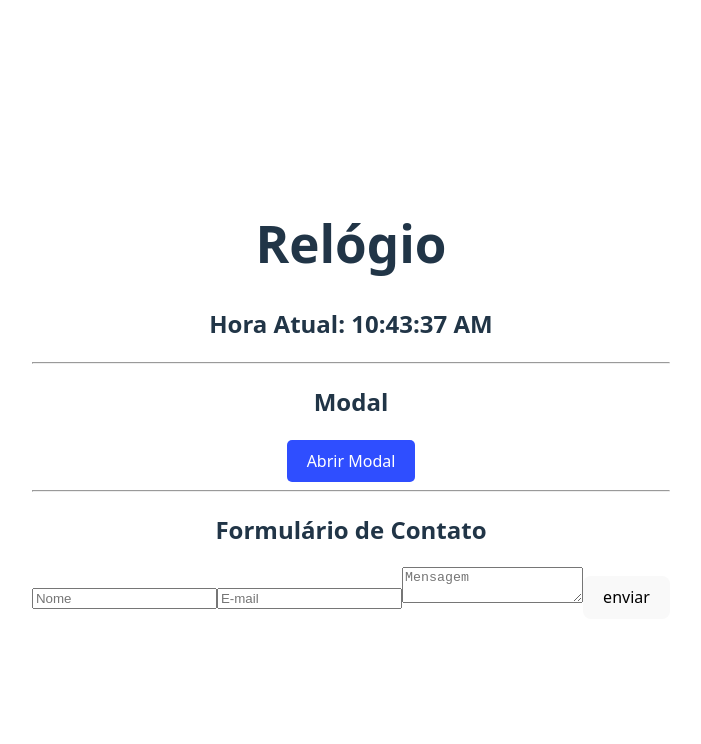
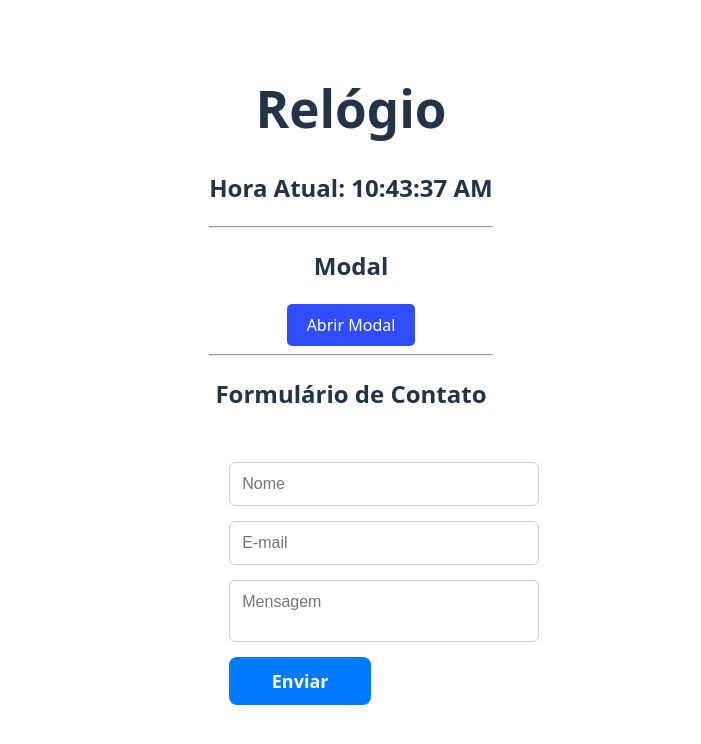
Before and after one commit to joelsonlins/avanti-innovation-class-2025, a React (Vite) app in the folder REACT/5_uicomponents/: page / in a window 1280 px wide. Shown: the top 744 px of the page, without its empty margins (289-990 px from the left). Built offline with nearby package versions, Linux system fonts and the light colour scheme.

Commit message:
React - Aula 29 - Desenvolvendo UI Components - Formulario de contato - Estilizacao CSS

```diff
--- a/REACT/5_uicomponents/src/components/ContactForm/ContactForm.jsx
+++ b/REACT/5_uicomponents/src/components/ContactForm/ContactForm.jsx
@@ -56,7 +56,7 @@ const ContactForm = () => {
        onChange={handleChange}
        required="true"
        />
-       <button type='submit' className={styles.button}>enviar</button>
+       <button type='submit' className={styles.button}>Enviar</button>
     </form>
   )
 }
--- a/REACT/5_uicomponents/src/components/ContactForm/ContactForm.module.css
+++ b/REACT/5_uicomponents/src/components/ContactForm/ContactForm.module.css
@@ -0,0 +1,47 @@
+.form{
+ width: 100%;
+ max-width: 400px;
+ margin: 30px auto;
+ padding: 20px;
+ border-radius: 8px;
+ display: flex;
+ flex-direction: column;
+ gap: 15px;
+}
+
+.input, .textarea{
+  width: 100%;
+  padding: 12px;
+  border: 1px solid #ccc;
+  border-radius: 6px;
+  font-size: 16px;
+  transition: border-color 0.3s ease;
+  background: #FFF;
+  font-family: Arial, Helvetica, sans-serif;
+  color: #333;
+  resize: none;
+}
+.input:focus, .textarea:focus{
+  border-color: #007bff;
+  box-shadow:0 0 5px rgba(0, 123, 255, 0.3) ;
+  outline: none;
+}
+
+.textarea{
+  min-width: 120px;
+}
+
+.button{
+  background: #007bff;
+  color: #FFF;
+  font-size: 18px;
+  font-weight: bold;
+  padding: 12px;
+  border: none;
+  cursor: pointer;
+  transition: background 0.3s ease;
+  width: 50%;
+}
+.button:hover{
+  background: #0056b3;
+}
```
